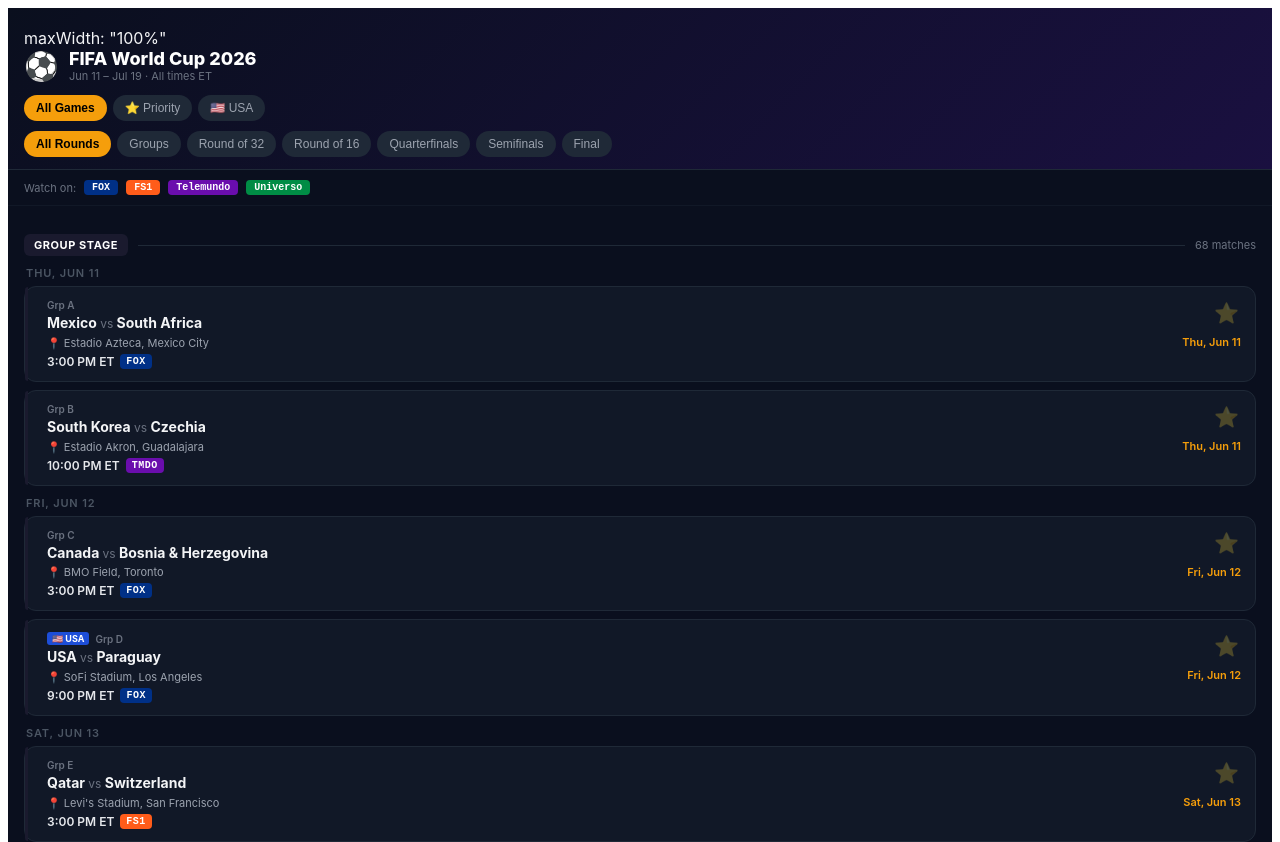
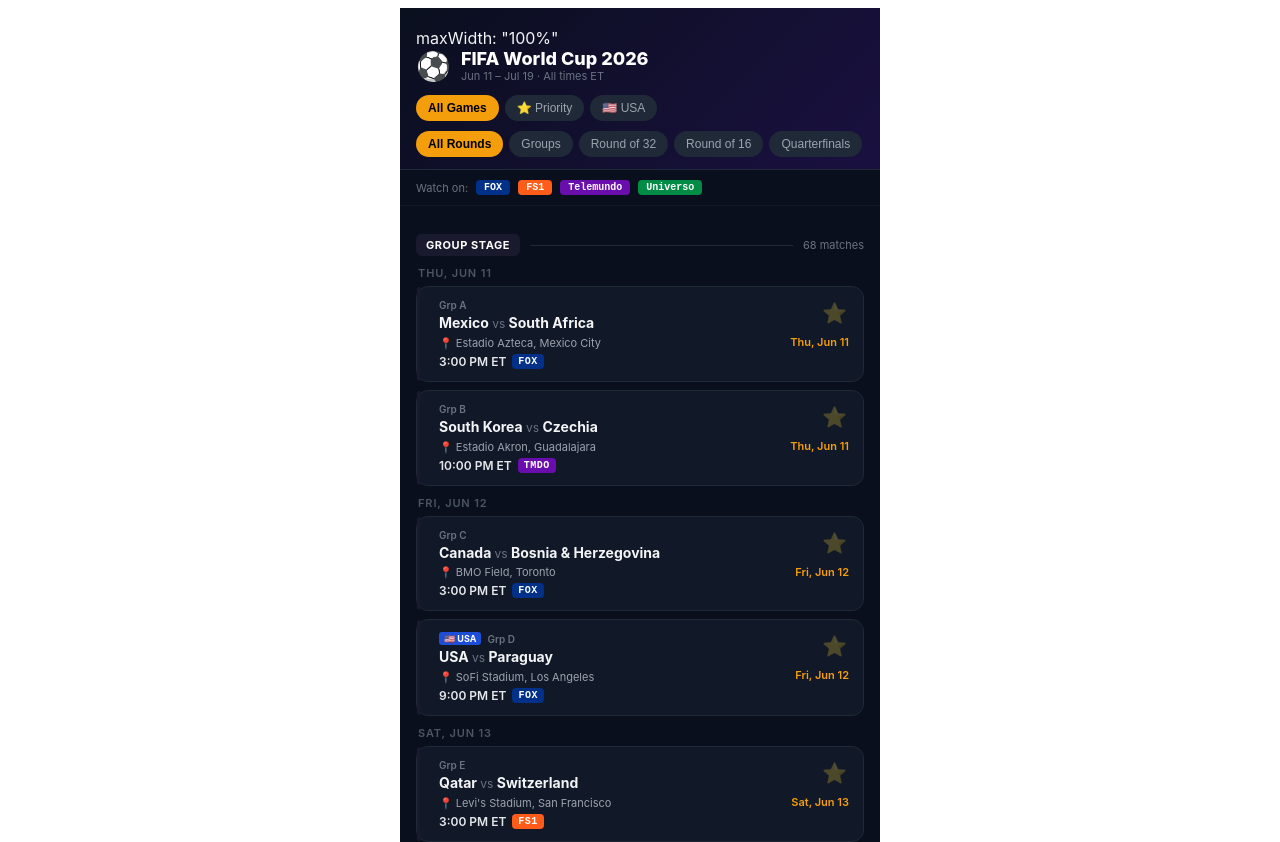
Before and after one commit to hazzardous1/26worldcup, a React (Vite) app: page / in a window 1280 px wide. Shown: the top 842 px of the page. Built offline with nearby package versions, Linux system fonts and the light colour scheme.

Commit message:
Adjust layout styles in app.jsx
Updated the main container's maxWidth and added margin for centering.

```diff
--- a/src/app.jsx
+++ b/src/app.jsx
@@ -173,7 +173,7 @@
   const btn = (active) => ({ background: active ? "#f59e0b" : "#1f2937", color: active ? "#000" : "#9ca3af", border: "none", borderRadius: "20px", padding: "6px 12px", fontSize: "12px", fontWeight: active ? 700 : 400, cursor: "pointer", whiteSpace: "nowrap" });
   const toMin = t => { const [time, ap] = t.split(" "); let [h, m] = time.split(":").map(Number); if (ap === "PM" && h !== 12) h += 12; if (ap === "AM" && h === 12) h = 0; return h * 60 + m; };
   return (
-    <div style={{ background: "#0a0f1e", minHeight: "100vh", fontFamily: "'Inter',-apple-system,sans-serif", color: "#f3f4f6", maxWidth: "100%" }}>
+    <div style={{ background: "#0a0f1e", minHeight: "100vh", fontFamily: "'Inter',-apple-system,sans-serif", color: "#f3f4f6", maxWidth: "480px", margin: "0 auto" }}>
       <div style={{ background: "linear-gradient(135deg,#0a0f1e,#1a1040)", padding: "20px 16px 0", position: "sticky", top: 0, zIndex: 100, borderBottom: "1px solid #1f2937" }}>
 
       maxWidth: "100%"
```
